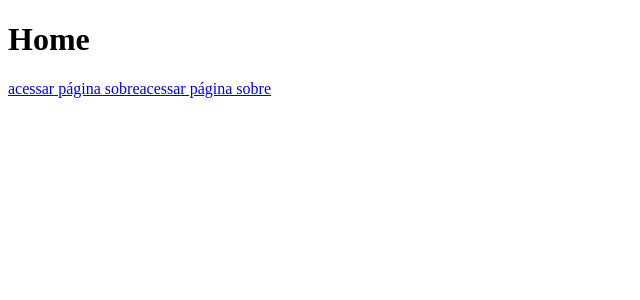
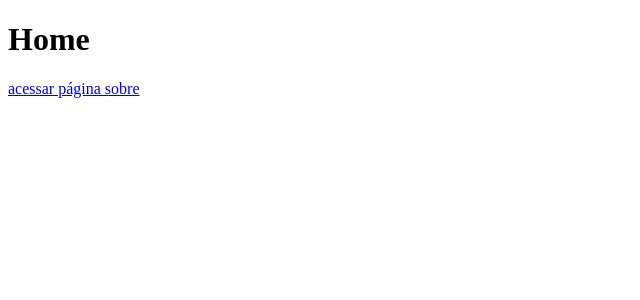
Before and after one commit to lfnoleto/ideia-unica, a Next.js app: page / in a window 1280 px wide. Shown: the top 300 px of the page, without its empty margins (0-640 px from the left). Built offline with nearby package versions, Linux system fonts and the light colour scheme.

Commit message:
revalidacao com 1

```diff
--- a/pages/Tempo.js
+++ b/pages/Tempo.js
@@ -17,7 +17,8 @@ export function getStaticProps(){
     return{
         props:{
             staticDateString
-        }
+        },
+        revalidate:1
     }
 
 }
--- a/pages/index.js
+++ b/pages/index.js
@@ -8,9 +8,7 @@ function Home (){
                 <a >acessar página sobre</a>
             </Link>
 
-            <Link href= "/Tempo">
-                <a >acessar página sobre</a>
-            </Link>
+
         </div>)
 }
 
```
